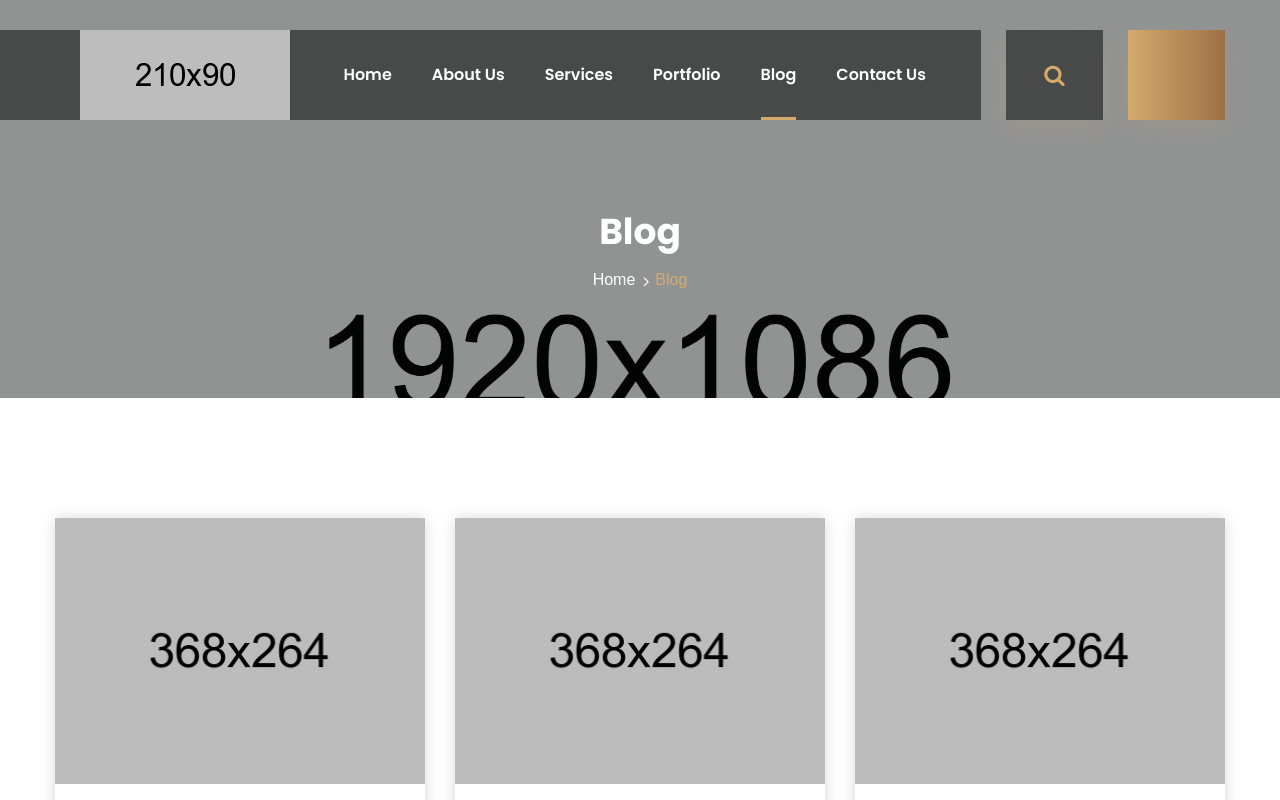
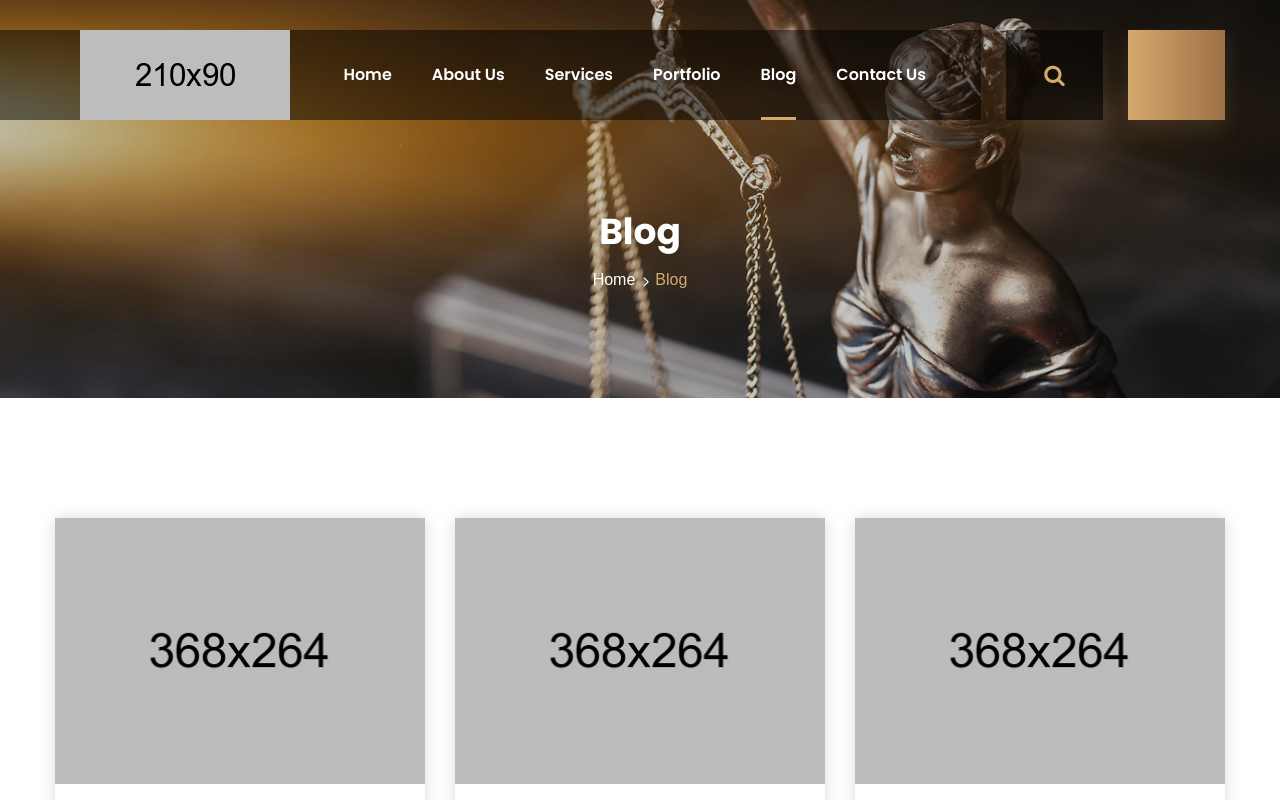
Before and after one commit to devmartsuriname/lawsight-version2, a React (Vite) app: page /blog in a window 1280 px wide. Shown: the top 800 px of the page. Built offline with nearby package versions, Linux system fonts and the light colour scheme; a web font is replaced by a local one.

Commit message:
Add breadcrumb background image

```diff
--- a/src/components/PageTitle.tsx
+++ b/src/components/PageTitle.tsx
@@ -8,7 +8,7 @@ interface PageTitleProps {
 
 export default function PageTitle({
   title,
-  backgroundImage = '/images/background/4.jpg',
+  backgroundImage = '/images/background/page-title-bg.jpg',
   breadcrumbs = [],
 }: PageTitleProps) {
   return (
```
Also changed, not shown: public/images/background/page-title-bg.jpg (added).
